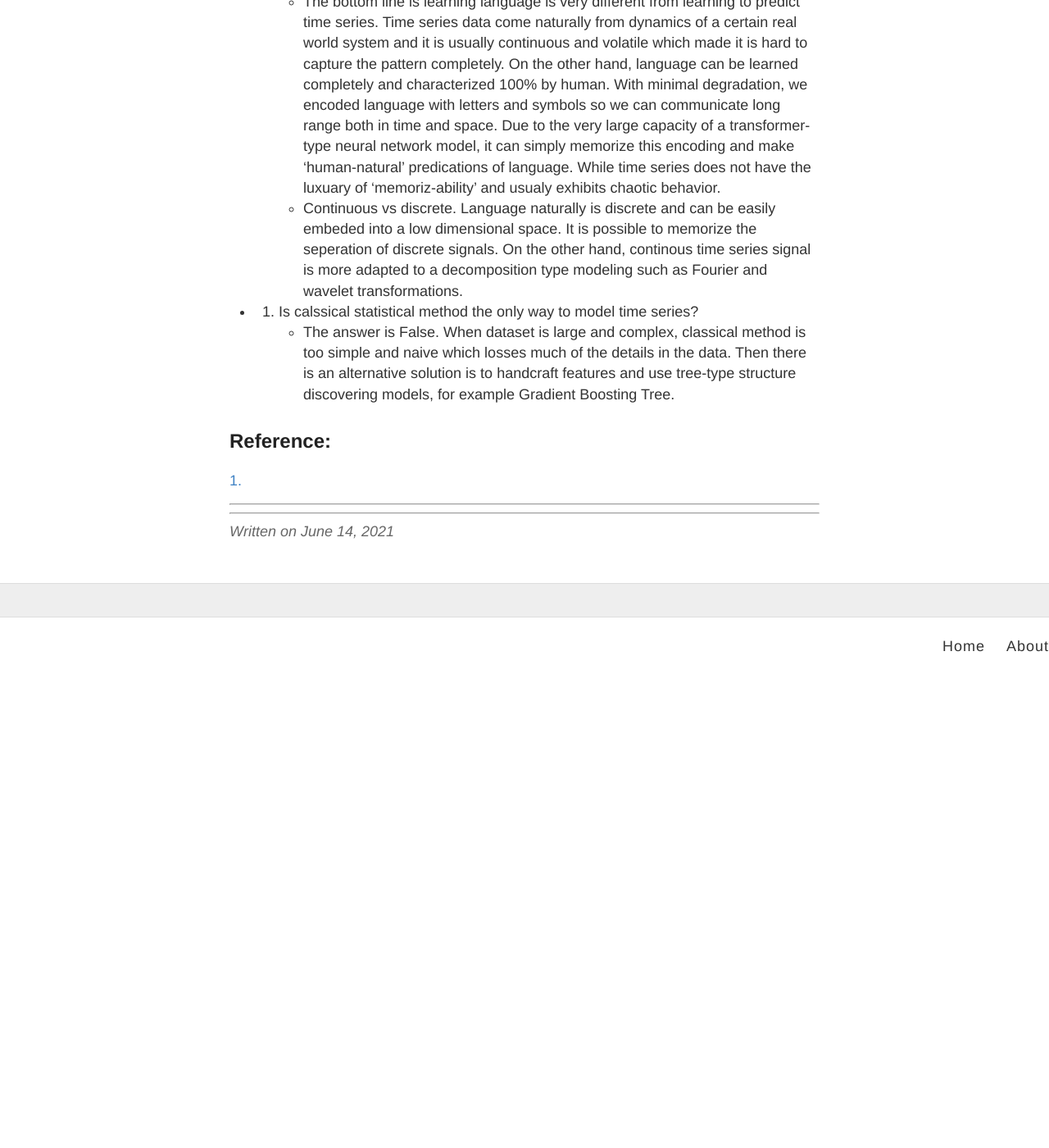
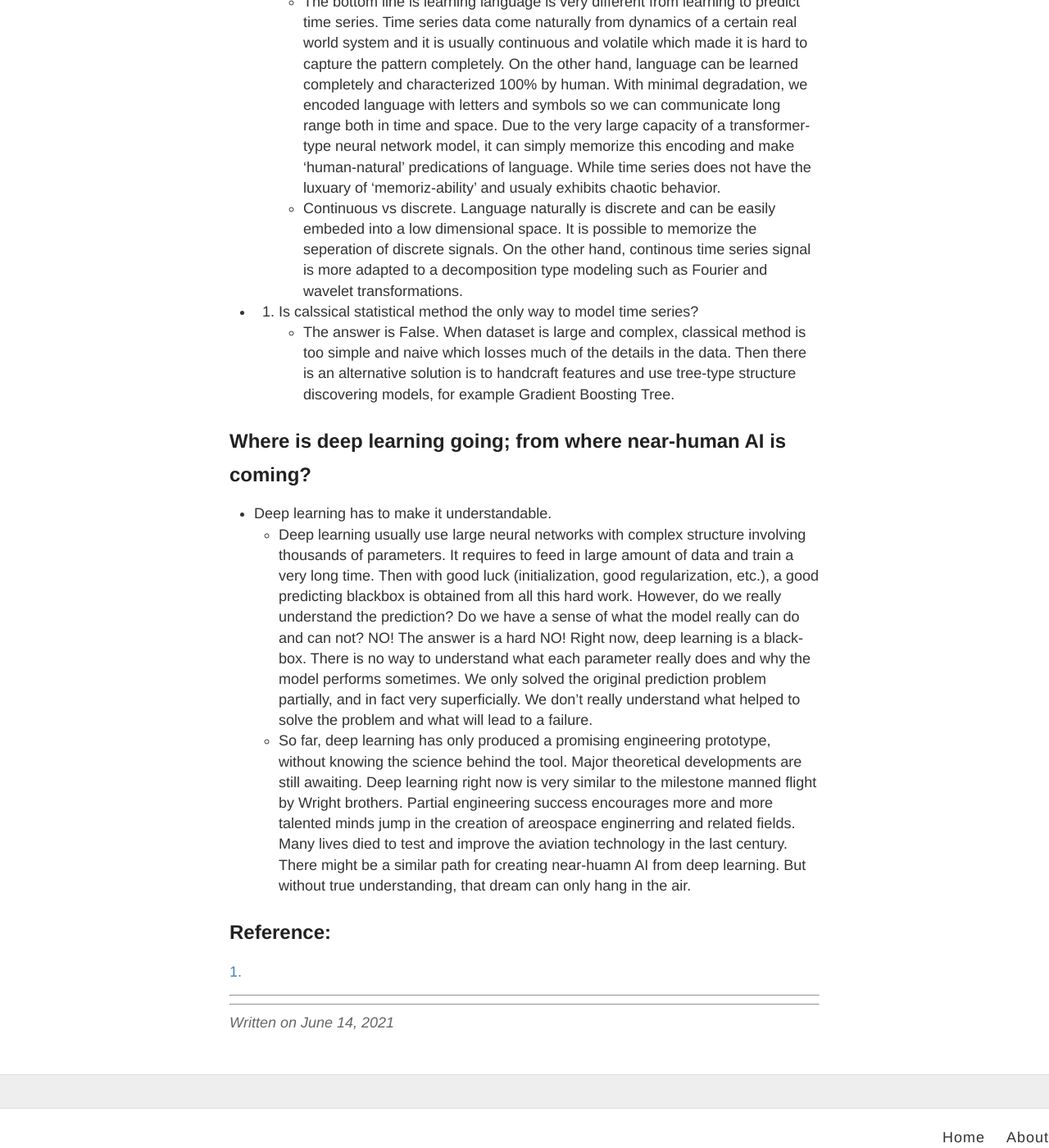
Before and after one commit to juntaoduan/juntaoduan.github.io, a Jekyll site: the page built from _posts/2021-6-14-AI-fail.md, in a window 1280 px wide and 1400 px high, scrolled down 619 px. Shown: the whole window at 82% size. Built offline with Jekyll 4.4.1, drawn with Linux system fonts in a browser that asks for light colours; before the commit the page ends 1420 px from its top, so only the background shows below that; some of the changed text lies outside the part shown.

Commit message:
Update 2021-6-14-AI-fail.md

```diff
--- a/_posts/2021-6-14-AI-fail.md
+++ b/_posts/2021-6-14-AI-fail.md
@@ -15,6 +15,13 @@ As I study more and more about neural networks, especially [transformers](https:
 * 2. Is calssical statistical method the only way to model time series?
     * The answer is False. When dataset is large and complex, classical method is too simple and naive which losses much of the details in the data. Then there is an alternative solution is to handcraft features and use tree-type structure discovering models, for example Gradient Boosting Tree.
 
+## Where is deep learning going; from where near-human AI is coming?
+
+* Deep learning has to make it understandable.
+    * Deep learning usually use large neural networks with complex structure involving thousands of parameters.  It requires to feed in large amount of data and train a very long time. Then with good luck (initialization, good regularization, etc.), a good predicting blackbox is obtained from all this hard work.  However, do we really understand the prediction? Do we have a sense of what the model really can do and can not? NO! The answer is a hard NO! Right now, deep learning is a black-box. There is no way to understand what each parameter really does and why the model performs sometimes. We only solved the original prediction problem partially, and in fact very superficially. We don't really understand what helped to solve the problem and what will lead to a failure.
+    * So far, deep learning has only produced a promising engineering prototype, without knowing the science behind the tool. Major theoretical developments are still awaiting. Deep learning right now is very similar to the milestone manned flight by Wright brothers. Partial engineering success encourages more and more talented minds jump in the creation of areospace enginerring and related fields. Many lives died to test and improve the aviation technology in the last century. There might be a similar path for creating near-huamn AI from deep learning. But without true understanding, that dream can only hang in the air.
+
+
 
 ## Reference:
 [1.](https://github.com/juntaoduan/Time-Series-Analysis_Classical_and_NeuralNet)
```
Also changed, not shown: other parts of _posts/2021-6-14-AI-fail.md (+1 -1 lines).
